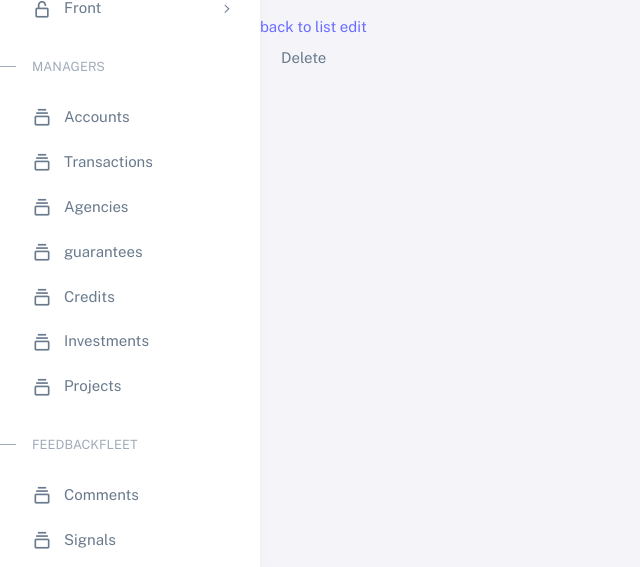
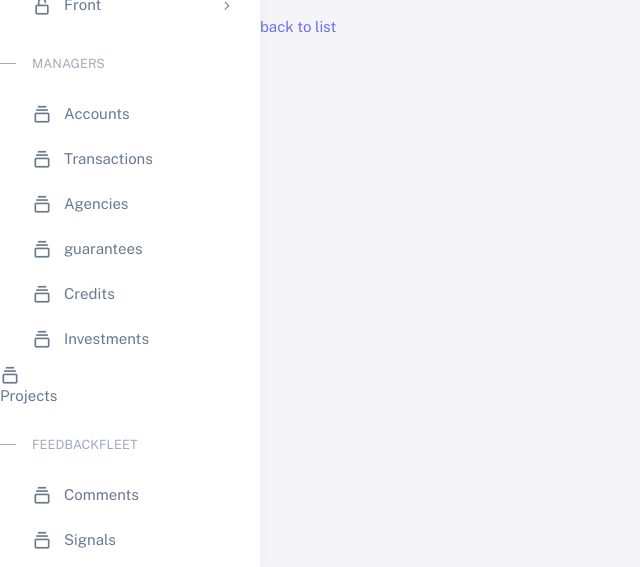
Before and after one commit to wiembz/Funusy, a Symfony app: template templates/agence/show.html.twig in a window 1280 px wide. Shown: the part 250-817 px from the top of the page, without its empty margins (0-640 px from the left). Run offline with Twig, Linux system fonts and the light colour scheme; the template is opened without the code that fills it, so the values that code supplies are empty; some libraries are stand-ins or nearby versions.

Commit message:
fixed some error

```diff
--- a/templates/BACK/base.html.twig
+++ b/templates/BACK/base.html.twig
@@ -1,4 +1,3 @@
-
 <!DOCTYPE html>
 <html
      <meta charset="UTF-8">
@@ -83,7 +82,7 @@
                     <span class="menu-header-text">UserAuthService</span>
                 </li>
                   <li class="menu-item">
-                     {# <a href="{{ path('backend_user_index') }}" class="menu-link"> #}
+                    <a href="{{ path('app_user_index') }}" class="menu-link">
                         <i class="menu-icon tf-icons bx bx-collection"></i>
                         <div data-i18n="Basic">Users</div>
                     </a>
@@ -155,7 +154,7 @@
         </a>
     </li>
                      <li class="menu-item">
-                    <a href="{{ path('app_projet_index') }}"  class="menu-link">
+                    {#<a href="{{ path('app_projet_back_index') }}"  class="menu-link">#}
                         <i class="menu-icon tf-icons bx bx-collection"></i>
                         <div data-i18n="Basic">Projects</div>
                     </a>
--- a/templates/agence/show.html.twig
+++ b/templates/agence/show.html.twig
@@ -24,7 +24,7 @@
 
     <a href="{{ path('app_agence_index') }}">back to list</a>
 
-    <a href="{{ path('app_agence_edit', {'codeAgence': agence.codeAgence}) }}">edit</a>
+    {#<a href="{{ path('app_agence_edit', {'codeAgence': agence.codeAgence}) }}">edit</a>
 
-    {{ include('agence/_delete_form.html.twig') }}
+    {{ include('agence/_delete_form.html.twig') }}#}
 {% endblock %}
--- a/templates/transaction/edit.html.twig
+++ b/templates/transaction/edit.html.twig
@@ -3,9 +3,9 @@
 {% block title %}Edit Transaction{% endblock %}
 
 {% block body %}
-    <h1>Edit Transaction</h1>
+    {#<h1>Edit Transaction</h1>
 
-    {{ include('transaction/_form.html.twig', {'button_label': 'Update'}) }}
+    {{ include('transaction/_form.html.twig', {'button_label': 'Update'}) #}
 
     <a href="{{ path('app_transaction_index') }}">back to list</a>
 
--- a/templates/transaction/show.html.twig
+++ b/templates/transaction/show.html.twig
@@ -32,7 +32,7 @@
 
     <a href="{{ path('app_transaction_index') }}">back to list</a>
 
-    <a href="{{ path('app_transaction_show', {'idTransaction': transaction.idTransaction}) }}">show</a>
+  {#  <a href="{{ path('app_transaction_show', {'idTransaction': transaction.idTransaction}) }}">show</a>
 
-    {{ include('transaction/_delete_form.html.twig') }}
+    {{ include('transaction/_delete_form.html.twig') }}#}
 {% endblock %}
```
